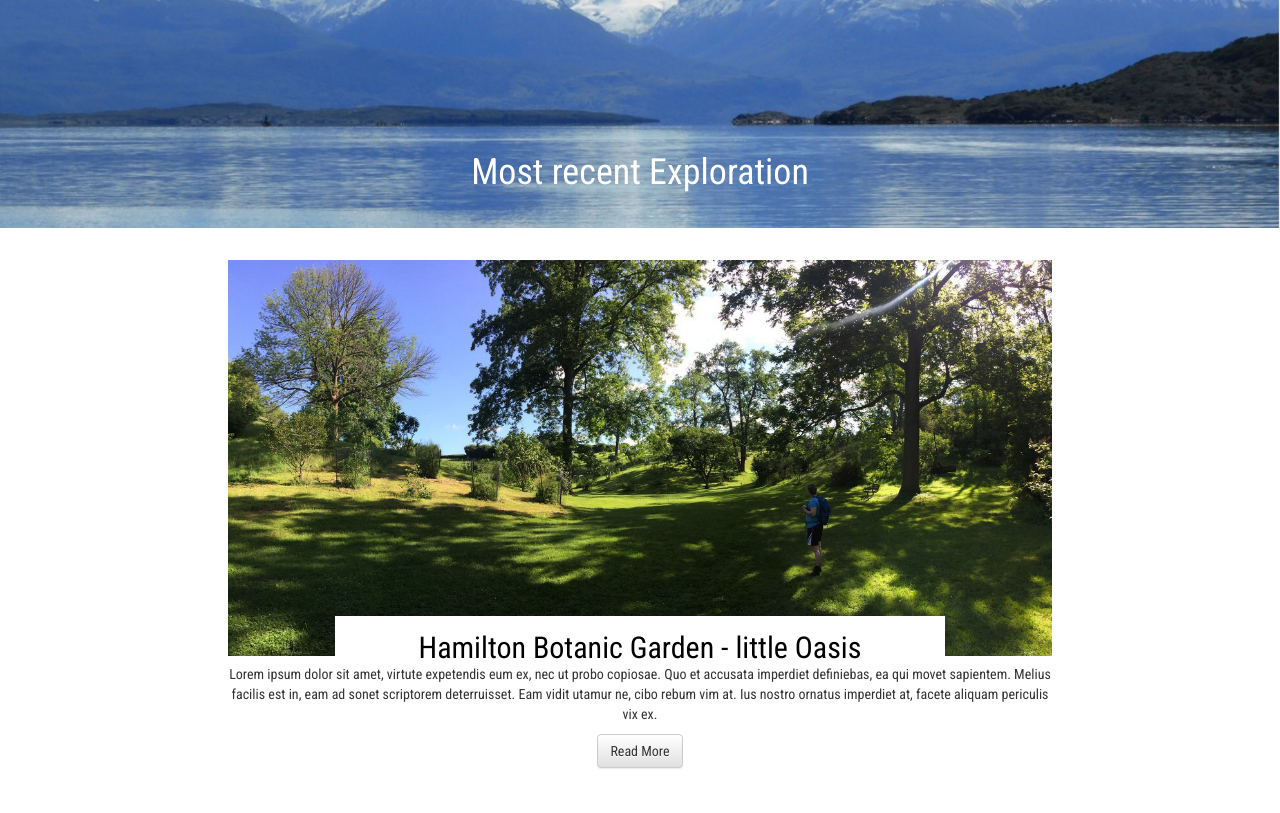
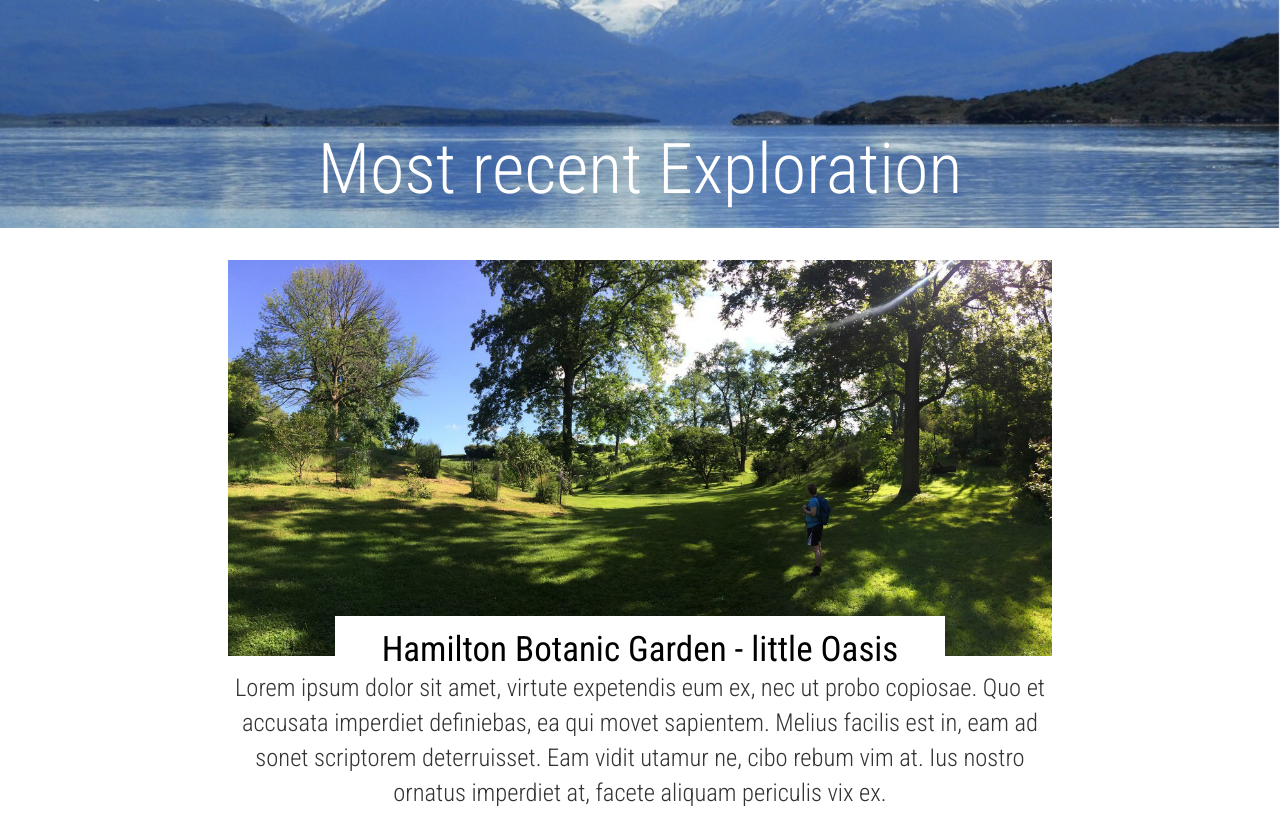
Before and after one commit to evaknellwolf/Final-Project-Canadas-Marvels, a plain HTML site: page blog.html in a window 1280 px wide. Shown: the part 280-1093 px from the top of the page. Drawn offline with nearby package versions, Linux system fonts and the light colour scheme.

Commit message:
Fonts adjusted for Blog

```diff
--- a/blog.html
+++ b/blog.html
@@ -98,7 +98,7 @@
 			</div> <!-- END ROW -->
 			<div class="row">
 				<div class="col-lg-6 col-lg-offset-3 col-md-6 col-md-offset-3 col-sm-10 col-sm-offset-1 col-xs-10 col-xs-offset-1 ">
-					<a href="blogpost.html"><h2 class="Summarytitle text-center">Titel for Blogpost</h2></a>
+					<a href="blogpost.html"><h2 class="Summarytitle text-center">Pelee National Park - first signs of spring</h2></a>
 				</div> <!-- END Colum -->
 			</div> <!-- END ROW -->
 			<div class="row">
@@ -118,7 +118,7 @@
 			</div> <!-- END ROW -->
 			<div class="row">
 				<div class="col-lg-6 col-lg-offset-3 col-md-6 col-md-offset-3 col-sm-10 col-sm-offset-1 col-xs-10 col-xs-offset-1 ">
-					<a href="blogpost.html"><h2 class="Summarytitle text-center">Titel for Blogpost</h2></a>
+					<a href="blogpost.html"><h2 class="Summarytitle text-center">Georgian Bay - Looking at the Ice Desert</h2></a>
 				</div> <!-- END Colum -->
 			</div> <!-- END ROW -->
 			<div class="row">
--- a/css/styles.css
+++ b/css/styles.css
@@ -21,6 +21,17 @@
 	font-family: 'Roboto Condensed',sans-serfi;
 }
 
+h1{
+	font-family: 'Roboto Condensed', sans-serfi;
+	font-weight: 300;
+	font-size: 5em;
+}
+
+p{
+	font-family: 'Roboto Condensed', sans-serfi;
+	font-weight: 300;
+	font-size: 1.75em;
+}
 
 
 /*************Gallery***************/
@@ -62,7 +73,7 @@
 #overlay{
 	color: #fff;
 	position: absolute;
-	bottom: 5%;
+	bottom: 2%;
 }
 
 .blogpostimage{
@@ -77,6 +88,8 @@
 	padding-right: 2.5%;
 	position: relative;
 	bottom: 60px;
+	font-weight: normal;
+	font-size: 2.5em;
 }
 
 .SummaryText{
```
